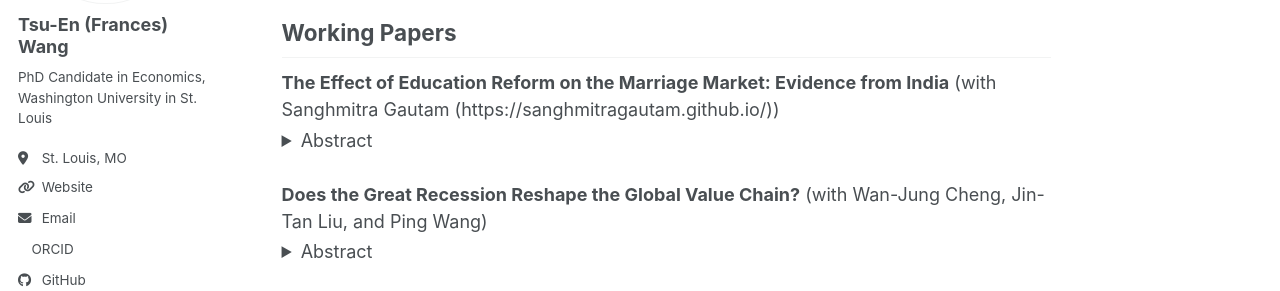
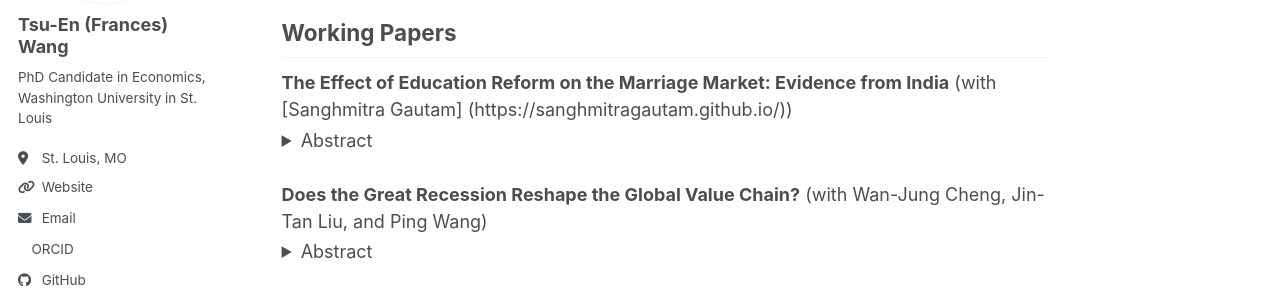
Before and after one commit to tsu-enwang/tsu-enwang, a Jekyll site: the page built from _pages/research.md, in a window 1280 px wide and 1000 px high. Shown: the part 292-583 px from the top of the window. Built offline with Jekyll 4.4.1, drawn with Linux system fonts in a browser that asks for light colours; a style sheet for code colours, icons or effects is not loaded.

```diff
--- a/_pages/research.md
+++ b/_pages/research.md
@@ -10,7 +10,7 @@ author_profile: true
 
 ## Working Papers
 
-**The Effect of Education Reform on the Marriage Market: Evidence from India** (with Sanghmitra Gautam (https://sanghmitragautam.github.io/))
+**The Effect of Education Reform on the Marriage Market: Evidence from India** (with [Sanghmitra Gautam] (https://sanghmitragautam.github.io/))
 {: style="margin-bottom: 0.2em"}
 
 <details style="margin-bottom: 1.5em">
```
